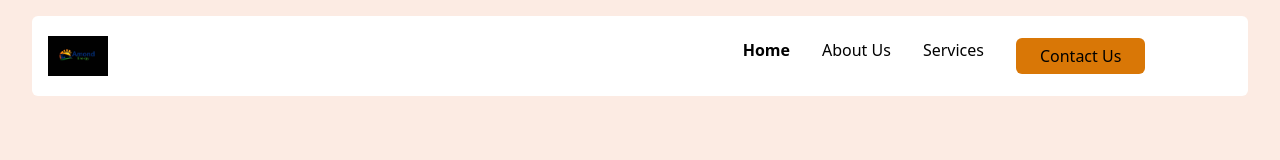
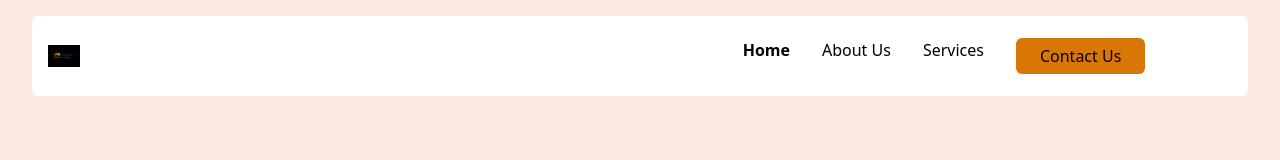
Before and after one commit to Nwobasi-Dirionye/learnfactoryassignment1, a website: page index.html in a window 1280 px wide. Shown: the top 160 px of the page. Drawn offline with nearby package versions, Linux system fonts and the light colour scheme.

Commit message:
third commit

```diff
--- a/index.html
+++ b/index.html
@@ -12,7 +12,7 @@
         class="flex justify-between items-center text-center w-full h-20 bg-white rounded-md"
       >
         <div class="w-1/3 ml-4">
-          <img src="na.jpeg" alt="" class="w-15" />
+          <img src="na.jpeg" alt="" class="w-8" />
         </div>
         <div class="w-1/2 px-6 py-2.5">
           <ul class="flex justify-center gap-8 text-center">
```
Also changed, not shown: src/output.css.
